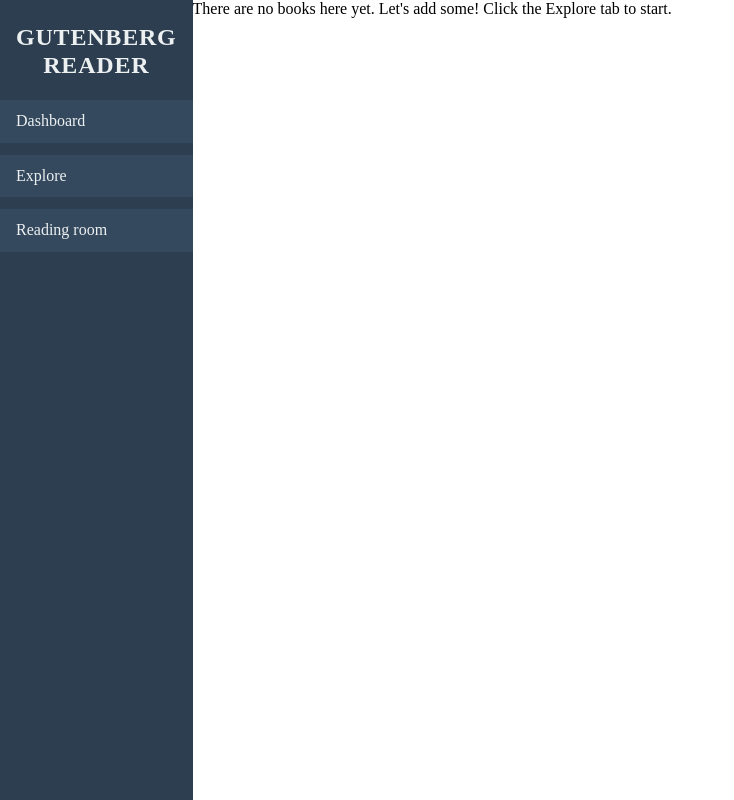
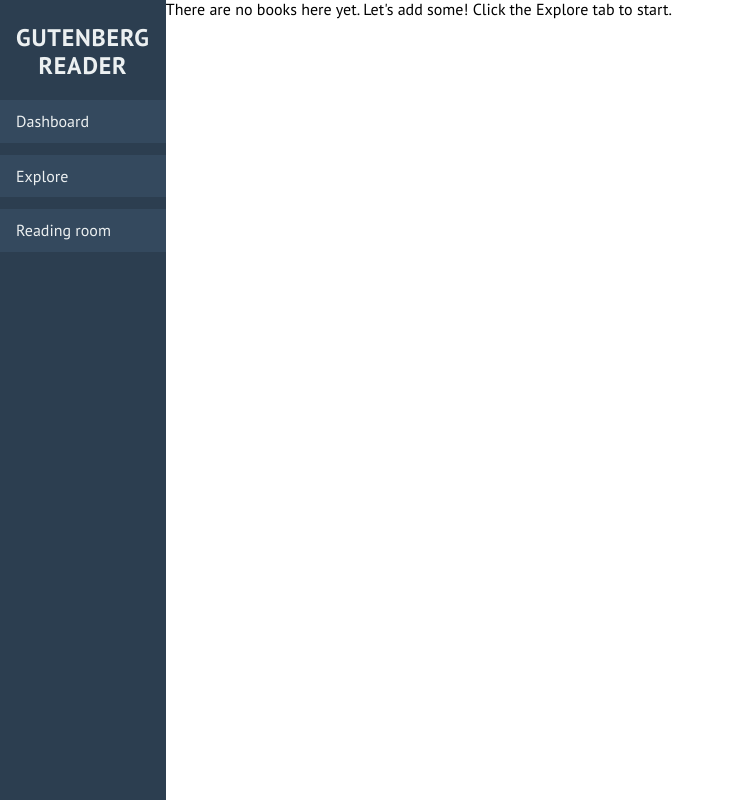
Before and after one commit to butteredptarmigan/butteredptarmigan.github.io, a React (Create React App) app: page / in a window 1280 px wide. Shown: the whole page, without its empty margins (0-734 px from the left). Built offline with nearby package versions, Linux system fonts and the light colour scheme.

Commit message:
Import and apply a font

```diff
--- a/src/App.scss
+++ b/src/App.scss
@@ -4,8 +4,13 @@
 //REF All font variations are downloaded in order to play with them freely during development
 //REF but as it becomes clear that some of them are redundant, they should be restricted to a reasonable range
 @import url('https://fonts.googleapis.com/css2?family=Material+Symbols+Rounded:opsz,wght,FILL,GRAD@20..48,100..700,0..1,-50..200');
+@import url('https://fonts.googleapis.com/css2?family=PT+Sans:ital,wght@0,400;0,700;1,400;1,700&display=swap');
 
 @include theme.apply();
+
+.App {
+    font-family: 'PT Sans', sans-serif;
+}
 
 .App {
     display: flex;
```
